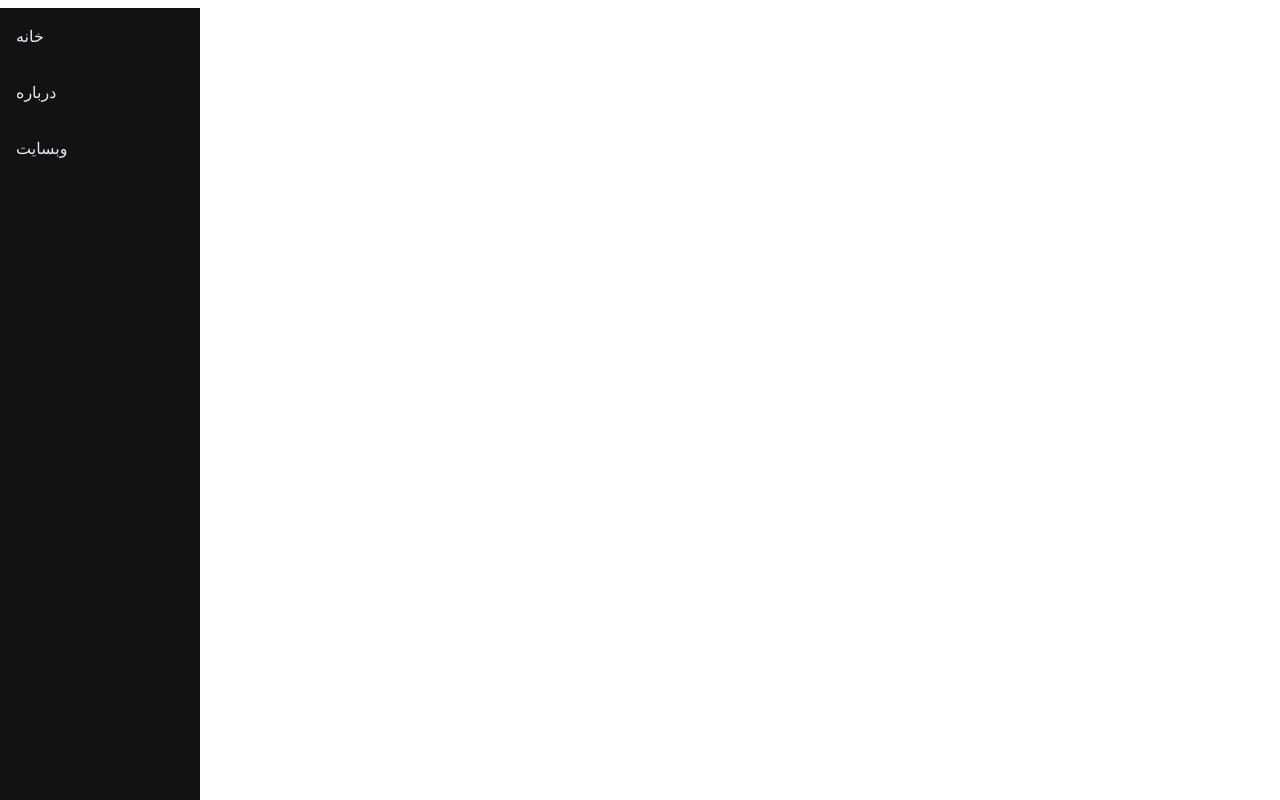
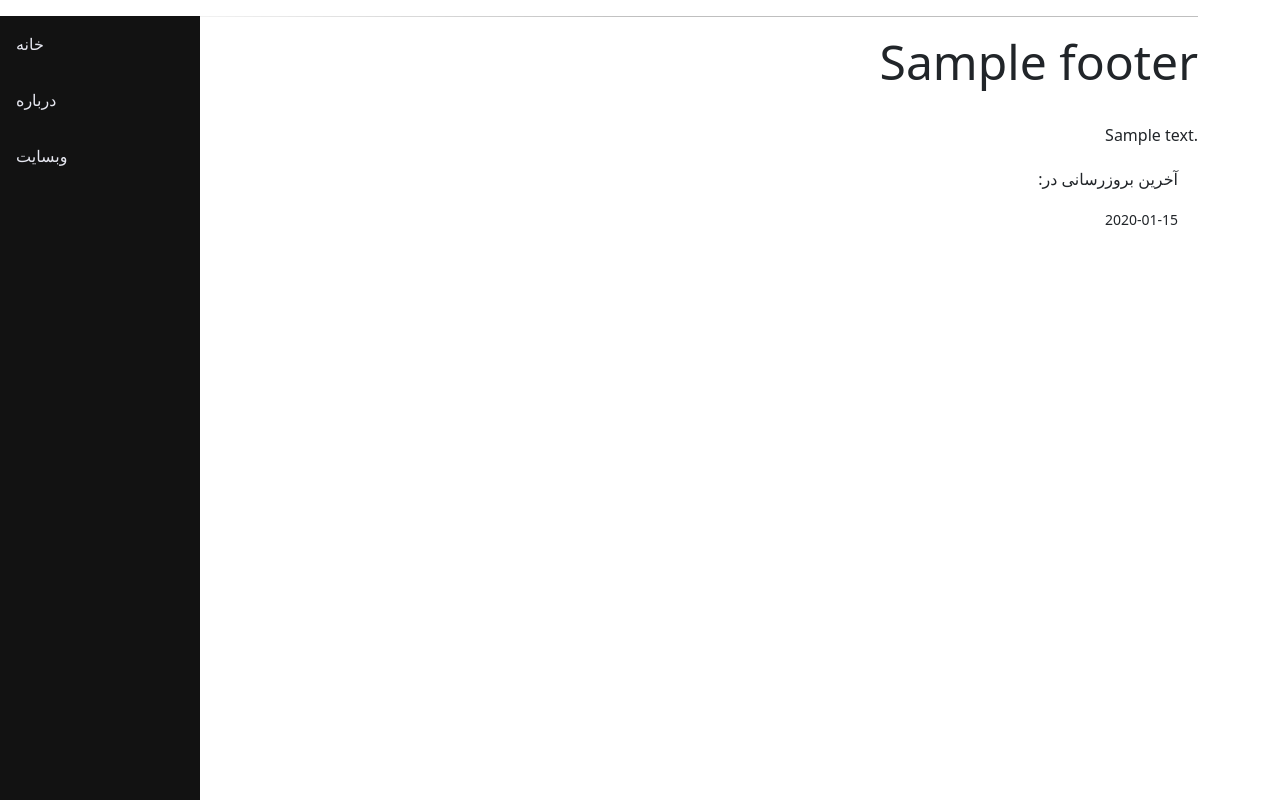
Before and after one commit to MortezaShoeibi/Sweater, a Django app: template templates/base.html in a window 1280 px wide. Run offline with Django 3.2, Linux system fonts and the light colour scheme; the template is opened without the code that fills it: most values are stand-ins (such as "Sample title", 1, 10 or a date in 2020).

Commit message:
add footer - footer model, context processor

```diff
--- a/assets/styles/main.css
+++ b/assets/styles/main.css
@@ -84,3 +84,14 @@ div.content {
 .last-update {
     margin: 20px 20px 10px 10px;
 }
+
+
+#footer {
+    margin-bottom: 5%
+}
+
+#footer-line {
+    border: 0;
+    height: 1px;
+    background-image: linear-gradient(to right, rgba(0, 0, 0, 0), rgba(0, 0, 0, 1), rgba(0, 0, 0, 255));
+}
--- /dev/null
+++ b/context_processors/context_processors.py
@@ -0,0 +1,6 @@
+from home.models import Footer
+
+
+def footer(request) -> object:
+    footer = Footer.objects.last()
+    return {'footer': footer}
--- a/home/admin.py
+++ b/home/admin.py
@@ -3,3 +3,4 @@ from .models import *
 
 admin.site.register(Sweat)
 admin.site.register(About)
+admin.site.register(Footer)
--- a/sweater/settings.py
+++ b/sweater/settings.py
@@ -95,6 +95,8 @@ TEMPLATES = [
                 'django.template.context_processors.request',
                 'django.contrib.auth.context_processors.auth',
                 'django.contrib.messages.context_processors.messages',
+                # local processors
+                'context_processors.context_processors.footer',
             ],
         },
     },
--- a/templates/base.html
+++ b/templates/base.html
@@ -25,5 +25,8 @@
 
     {% endblock %}
 </div>
+
+<!-- footer -->
+{% include 'footer.html' %}
 </body>
 </html>
--- /dev/null
+++ b/templates/footer.html
@@ -0,0 +1,13 @@
+{% load jalali_tags %}
+<div id="footer" class="container sweat-algin">
+    <hr id="footer-line">
+    <div class="footer-content text-sm-end">
+        <h1 class="display-5">{{ footer.title }}</h1>
+        <br>
+        <p>{{ footer.text|safe }}</p>
+        <div class="last-update">
+        <p>:آخرین بروزرسانی در</p>
+        <small>{{ footer.last_update|to_jalali:'%Y/%m/%d - %H:%M:%S' }}</small>
+    </div>
+    </div>
+</div>
```
Also changed, not shown: home/models.py (+9 -0 lines), context_processors/__init__.py (added), home/migrations/0004_footer.py (added).
